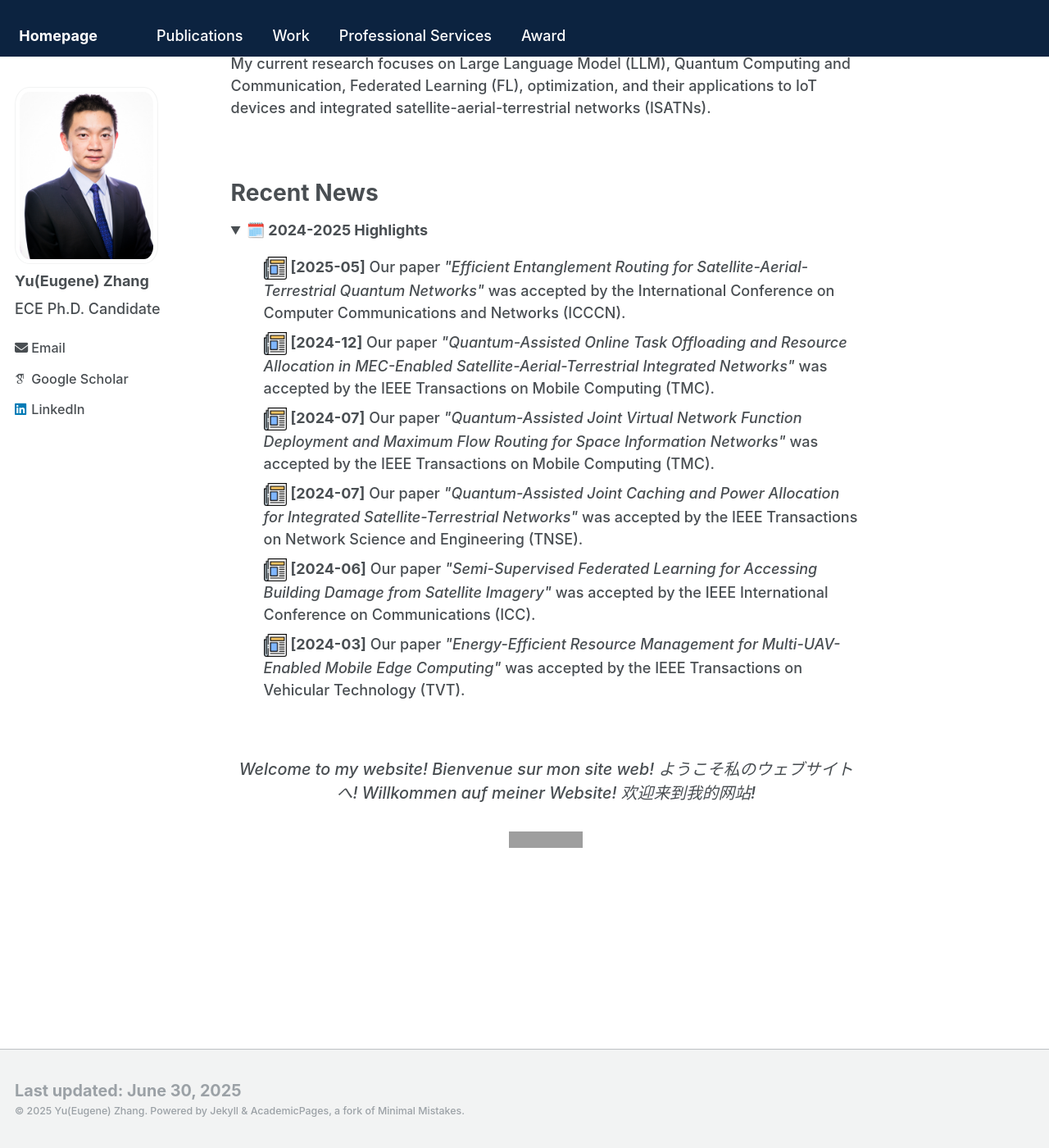
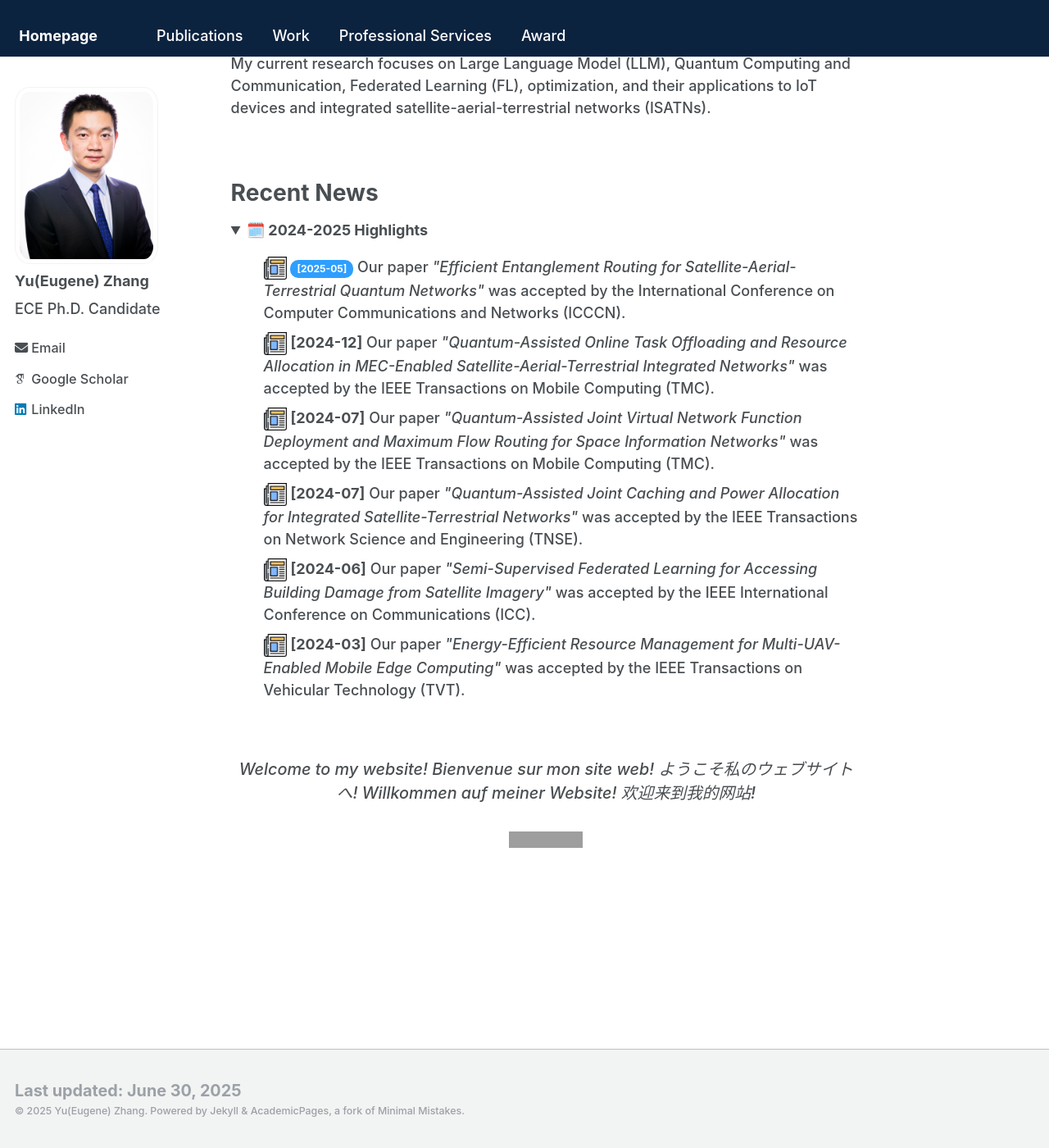
Before and after one commit to Yu-Zhang-Eugene/yu-zhang-eugene.github.io, a Jekyll site: the page built from _pages/about.md, in a window 1280 px wide and 1400 px high, scrolled down 445 px. Shown: the whole window at 82% size. Built offline with Jekyll 4.4.1, drawn with Linux system fonts in a browser that asks for light colours; some web fonts are replaced; grey boxes are pictures that could not be loaded.

Commit message:
modified:   _pages/about.md 	modified:   assets/css/main.scss

```diff
--- a/_pages/about.md
+++ b/_pages/about.md
@@ -29,7 +29,7 @@ Recent News
 <ul style="list-style: none;">
   <li>
     <img src="/images/newspaper.png" alt="news" height="28px" width="28px">
-    <strong>[2025-05]</strong> Our paper <em>"Efficient Entanglement Routing for Satellite-Aerial-Terrestrial Quantum Networks"</em> was accepted by the International Conference on Computer Communications and Networks (ICCCN).
+    <span class="date-tag blue">[2025-05]</span> Our paper <em>"Efficient Entanglement Routing for Satellite-Aerial-Terrestrial Quantum Networks"</em> was accepted by the International Conference on Computer Communications and Networks (ICCCN).
   </li>
 
   <li>
--- a/assets/css/main.scss
+++ b/assets/css/main.scss
@@ -39,3 +39,21 @@
 @import "vendor/font-awesome/brands";
 @import "vendor/magnific-popup/magnific-popup";
 @import "print";
+
+.date-tag {
+    display: inline-block;
+    padding: 2px 8px;
+    font-size: 12px;
+    font-weight: bold;
+    color: white;
+    border-radius: 10px;
+    margin: 2px 0;
+  }
+
+  .date-tag.blue {
+    background-color: #2e9fff; /* Blue tag */
+  }
+
+  .date-tag.green {
+    background-color: #4CAF50; /* Green tag */
+  }
```
